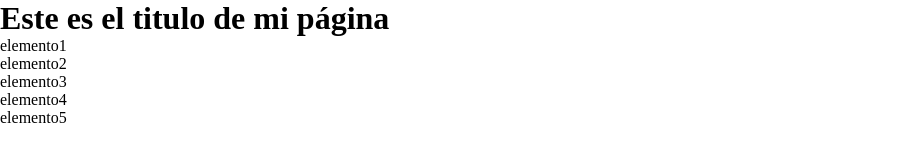
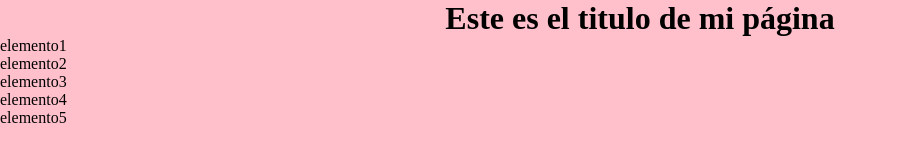
Before and after one commit to angelesTecnica7/prueba3git, a plain HTML site: page index.html in a window 1280 px wide. Shown: the whole page, without its empty margins (0-897 px from the left). Drawn offline with Linux system fonts and the light colour scheme.

Commit message:
agrego estilos

```diff
--- a/estilos.css
+++ b/estilos.css
@@ -3,3 +3,11 @@
     padding: 0;
     box-sizing: border-box;
 }
+
+body {
+    background-color: pink;
+}
+
+h1 {
+    text-align: center;
+}
```
